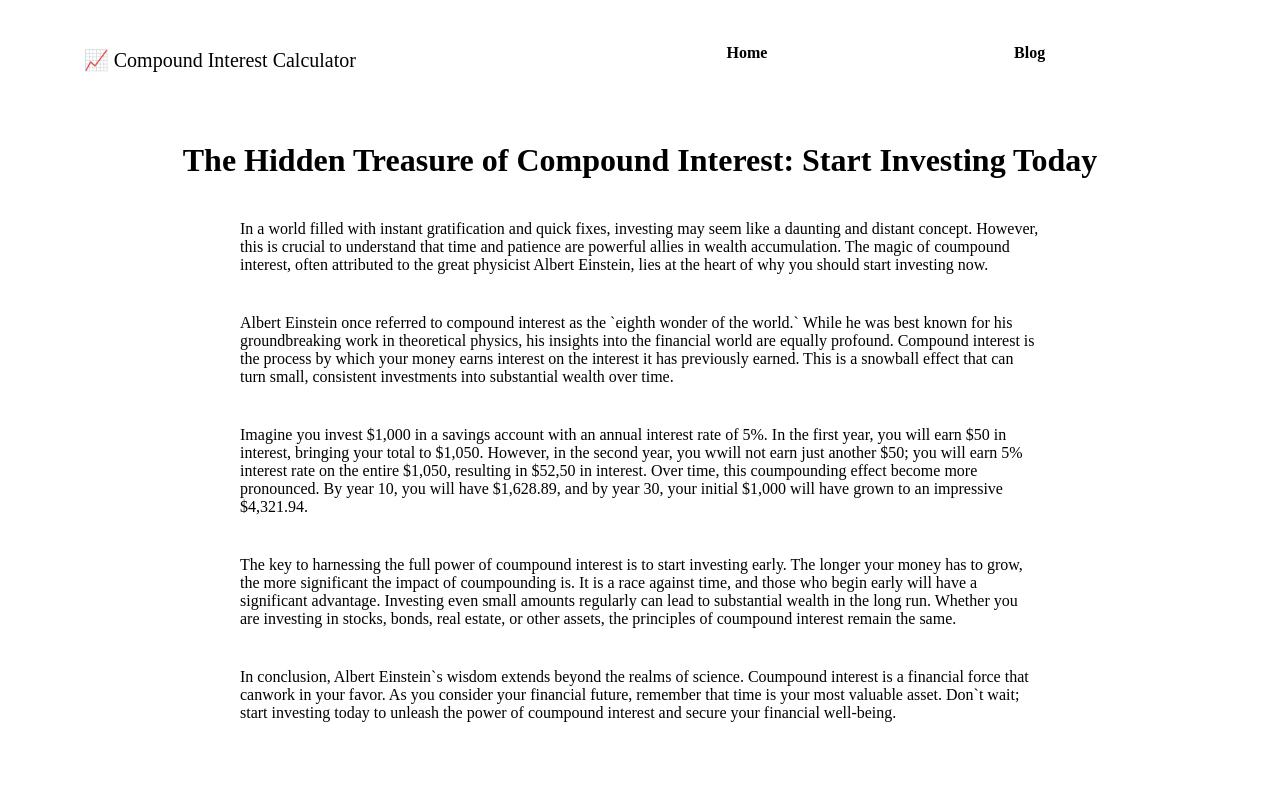
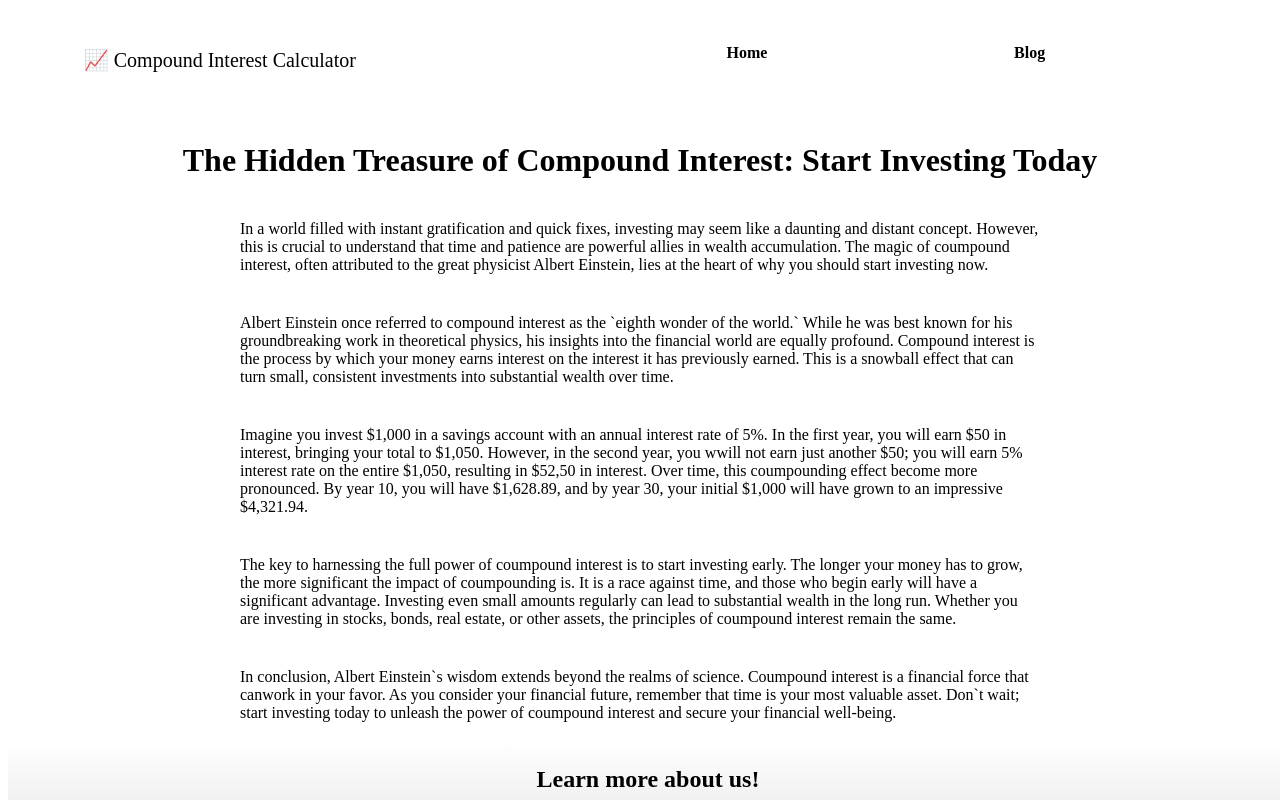
Before and after one commit to marionlouis1/interest-calculator, a Next.js app: page /blog in a window 1280 px wide. Shown: the top 800 px of the page. Built offline with nearby package versions, Linux system fonts and the light colour scheme.

Commit message:
add footer to blog page

```diff
--- a/pages/blog.js
+++ b/pages/blog.js
@@ -3,7 +3,7 @@
 import React from "react";
 import Head from "next/head";
 import Header from "../components/header";
-import GifEmbed from "@/components/gifEmbed";
+import Footer from "../components/footer";
 
 export default function Blog() {
     return (
@@ -52,6 +52,8 @@ export default function Blog() {
                     Don`t wait; start investing today to unleash the power of coumpound interest and secure your financial well-being.
                 </p>
         </main>
+        <Footer />
+
         </>
     )
 }
```
